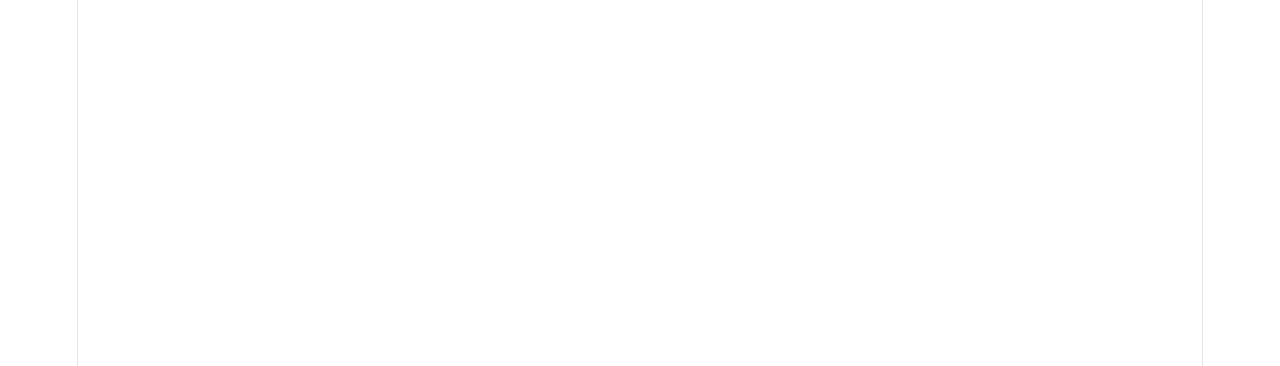
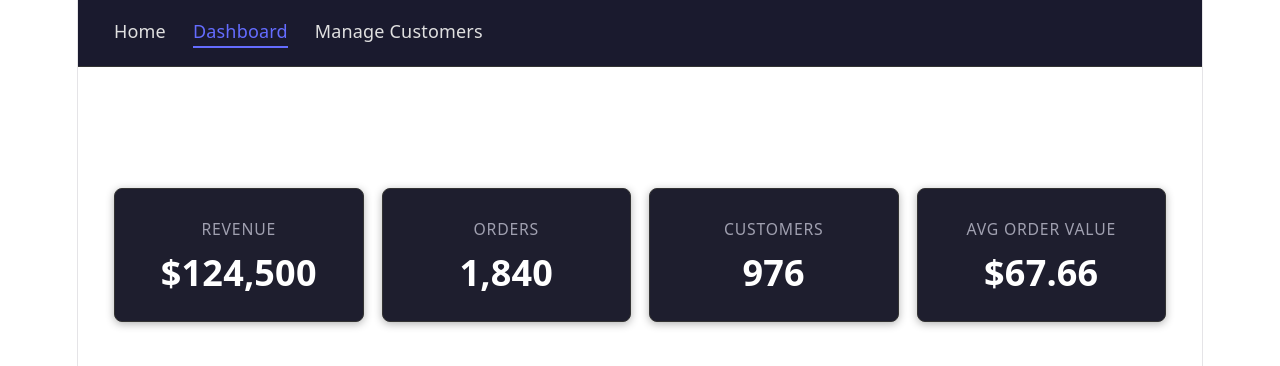
Before and after one commit to Fenil15/TestRepo5, a React (Vite) app in the folder frontend/: page /dashboard in a window 1280 px wide. Before the commit this address had no page. Shown: the top 366 px of the page. Built offline with nearby package versions, Linux system fonts and the light colour scheme.

Commit message:
feat: add KPI cards and Dashboard page skeleton
Implements: #18

Co-Authored-By: DHQ Factory <fenil@dronahq.com>

```diff
--- a/frontend/src/App.tsx
+++ b/frontend/src/App.tsx
@@ -2,6 +2,7 @@
 import Layout from './components/Layout'
 import Home from './pages/Home'
 import Customers from './pages/Customers'
+import Dashboard from './pages/Dashboard'
 
 function App() {
   return (
@@ -9,6 +10,7 @@
       <Route element={<Layout />}>
         <Route index element={<Home />} />
         <Route path="customers" element={<Customers />} />
+        <Route path="dashboard" element={<Dashboard />} />
       </Route>
     </Routes>
   )
--- /dev/null
+++ b/frontend/src/components/KPICard.css
@@ -0,0 +1,33 @@
+.kpi-card {
+  background-color: #1e1e2e;
+  border: 1px solid #333;
+  border-radius: 8px;
+  padding: 1.5rem;
+  box-shadow: 0 2px 8px rgba(0, 0, 0, 0.3);
+  display: flex;
+  flex-direction: column;
+  gap: 0.5rem;
+}
+
+.kpi-card__title {
+  margin: 0;
+  font-size: 0.875rem;
+  font-weight: 500;
+  color: #a0a0b0;
+  text-transform: uppercase;
+  letter-spacing: 0.05em;
+}
+
+.kpi-card__value {
+  margin: 0;
+  font-size: 2rem;
+  font-weight: 700;
+  color: #ffffff;
+  line-height: 1.2;
+}
+
+.kpi-card__subtitle {
+  margin: 0;
+  font-size: 0.8rem;
+  color: #646cff;
+}
--- /dev/null
+++ b/frontend/src/components/KPICard.tsx
@@ -0,0 +1,19 @@
+import './KPICard.css'
+
+type KPICardProps = {
+  title: string
+  value: string
+  subtitle?: string
+}
+
+function KPICard({ title, value, subtitle }: KPICardProps) {
+  return (
+    <div className="kpi-card">
+      <p className="kpi-card__title">{title}</p>
+      <p className="kpi-card__value">{value}</p>
+      {subtitle && <p className="kpi-card__subtitle">{subtitle}</p>}
+    </div>
+  )
+}
+
+export default KPICard
--- a/frontend/src/components/Layout.tsx
+++ b/frontend/src/components/Layout.tsx
@@ -8,6 +8,7 @@
         <NavLink to="/" end>
           Home
         </NavLink>
+        <NavLink to="/dashboard">Dashboard</NavLink>
         <NavLink to="/customers">Manage Customers</NavLink>
       </nav>
       <div className="layout-content">
--- /dev/null
+++ b/frontend/src/pages/Dashboard.css
@@ -0,0 +1,21 @@
+.dashboard-page {
+  max-width: 1200px;
+}
+
+.dashboard-page h1 {
+  margin-bottom: 1.5rem;
+  font-size: 1.75rem;
+  color: #ffffff;
+}
+
+.dashboard-kpi-grid {
+  display: grid;
+  grid-template-columns: repeat(2, 1fr);
+  gap: 1rem;
+}
+
+@media (min-width: 768px) {
+  .dashboard-kpi-grid {
+    grid-template-columns: repeat(4, 1fr);
+  }
+}
--- /dev/null
+++ b/frontend/src/pages/Dashboard.tsx
@@ -0,0 +1,28 @@
+import { kpiTotals } from '../data/mockEcommerce'
+import KPICard from '../components/KPICard'
+import './Dashboard.css'
+
+function Dashboard() {
+  const formatCurrency = (value: number): string =>
+    new Intl.NumberFormat('en-US', { style: 'currency', currency: 'USD', maximumFractionDigits: 0 }).format(value)
+
+  const formatNumber = (value: number): string =>
+    new Intl.NumberFormat('en-US').format(value)
+
+  return (
+    <main className="dashboard-page">
+      <h1>Dashboard</h1>
+      <div className="dashboard-kpi-grid">
+        <KPICard title="Revenue" value={formatCurrency(kpiTotals.revenue)} />
+        <KPICard title="Orders" value={formatNumber(kpiTotals.orders)} />
+        <KPICard title="Customers" value={formatNumber(kpiTotals.customers)} />
+        <KPICard
+          title="Avg Order Value"
+          value={new Intl.NumberFormat('en-US', { style: 'currency', currency: 'USD' }).format(kpiTotals.averageOrderValue)}
+        />
+      </div>
+    </main>
+  )
+}
+
+export default Dashboard
```
